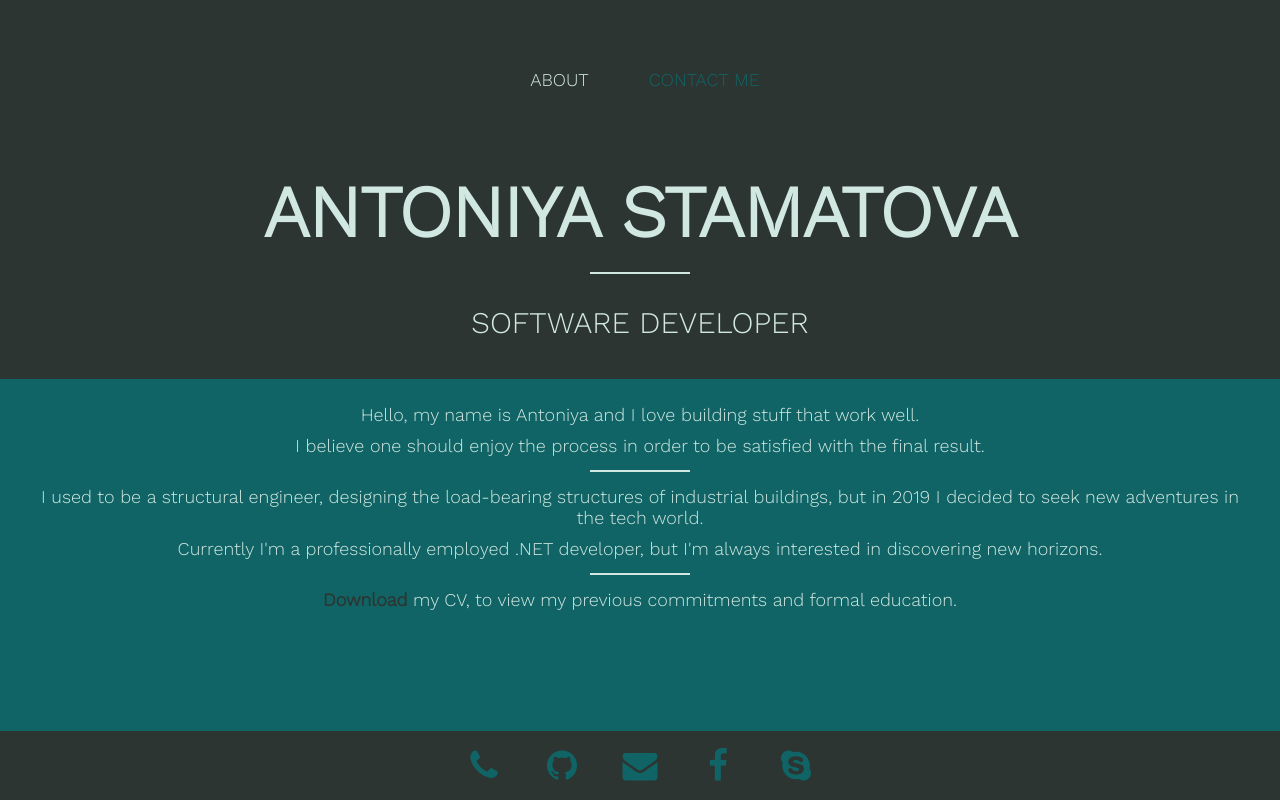
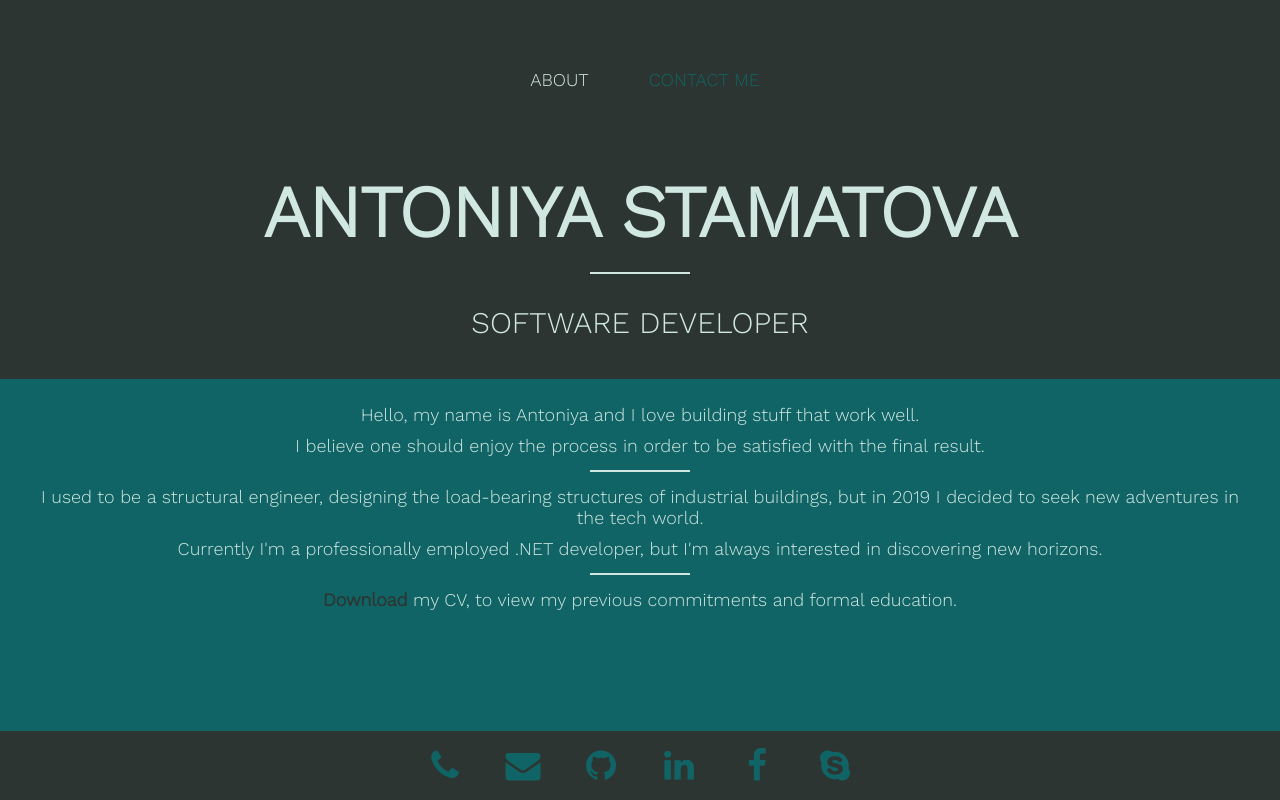
Before and after one commit to TonyStamatova/TonyStamatova.github.io, a React app: page /#/ in a window 1280 px wide. Built offline with nearby package versions, Linux system fonts and the light colour scheme.

Commit message:
Extract footer component

```diff
--- a/src/App.css
+++ b/src/App.css
@@ -51,33 +51,6 @@
 	padding: 20px;
 }
 
-#footer {
-	position: fixed;
-	left: 0;
-	bottom: 0;
-	width: 100%;
-	background: var(--dark);
-}
-
-.footer-content {
-	display: flex;
-	justify-content: center;
-}
-
-.footer-content .fa {
-	padding: 12px;
-	font-size: 35px;
-	width: 50px;
-	text-align: center;
-	text-decoration: none;
-	margin: 5px 2px;
-	color: var(--medium);
-}
-
-.fa:hover {
-	color: var(--light);
-}
-
 hr {
 	border: 0;
 	background-color:var(--light);
--- a/src/App.js
+++ b/src/App.js
@@ -9,6 +9,7 @@ import About from "./components/About.jsx";
 // import Interests from "./components/Interests.jsx";
 import ContactMe from "./components/ContactMe.jsx";
 import Logo from "./components/Logo.jsx";
+import Footer from "./components/Footer.jsx";
 
 function App() {
   return (
@@ -32,13 +33,7 @@ function App() {
         <Route path="/contactMe" component={ContactMe}/>
       </div>
       <footer id="footer">
-            <div class="footer-content">
-                <a href="#" class="fa fa-phone"></a>
-                <a href="#" class="fa fa-github"></a>
-                <a href="#" class="fa fa-envelope"></a>
-                <a href="#" class="fa fa-facebook"></a>
-                <a href="#" class="fa fa-skype"></a>
-            </div>
+        <Footer />
       </footer>
     </div>
     </HashRouter>
--- a/src/components/ContactDetail.jsx
+++ b/src/components/ContactDetail.jsx
@@ -6,7 +6,6 @@ class ContactDetail extends Component {
   render() {
     let className = "fa fa-" + this.props.type;
     let detailsObject = contactsMap.filter(x => x.type === this.props.type)[0];
-    console.log(detailsObject)
 
     return (
       <li className="contactDetail">
--- a/src/components/DetailsElement.jsx
+++ b/src/components/DetailsElement.jsx
@@ -10,4 +10,4 @@ class DetailsElement extends Component {
     }
   }
 
-export  default DetailsElement;
+export default DetailsElement;
--- /dev/null
+++ b/src/components/Footer.css
@@ -0,0 +1,26 @@
+#footer {
+	position: fixed;
+	left: 0;
+	bottom: 0;
+	width: 100%;
+	background: var(--dark);
+}
+
+.footer-content {
+	display: flex;
+	justify-content: center;
+}
+
+.footer-content .fa {
+	padding: 12px;
+	font-size: 35px;
+	width: 50px;
+	text-align: center;
+	text-decoration: none;
+	margin: 5px 2px;
+	color: var(--medium);
+}
+
+.fa:hover {
+	color: var(--light);
+}
--- /dev/null
+++ b/src/components/Footer.jsx
@@ -0,0 +1,28 @@
+import React, { Component } from "react";
+import {
+  NavLink
+} from "react-router-dom";
+import { contactsMap } from "../constants/Constants.jsx";
+import "./Footer.css";
+
+class Footer extends Component {
+  render() {
+    return (
+      <div className="footer-content">
+          {
+            contactsMap.map((x) => {
+                var className = "fa fa-" + x.type;
+
+                if(x.link){
+                  return React.createElement('a', {href: x.link, className: className, target:"_blank", rel:"noopener noreferrer"});
+                }
+
+                return <NavLink to="/contactMe"><span className = {className}></span></NavLink>
+              })
+          }
+      </div>
+    );
+  }
+}
+
+export default Footer;
```
